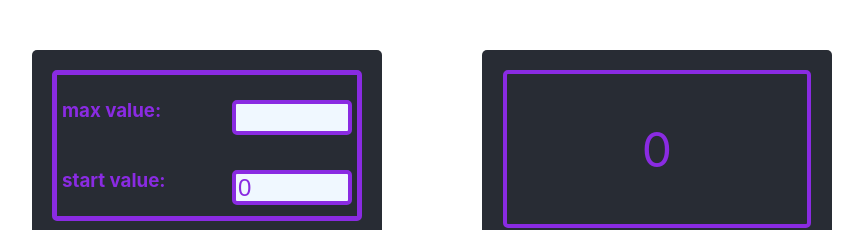
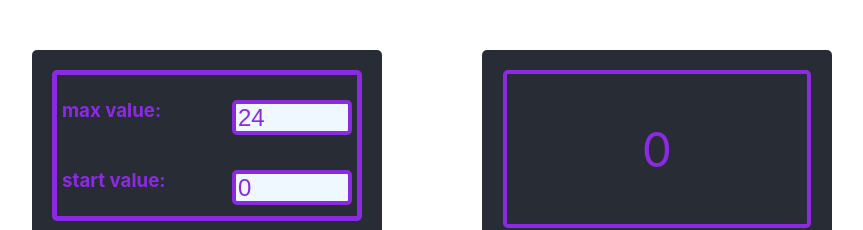
Before and after one commit to Zebych/counter, a React (Create React App) app in the folder my-appGit/: page / in a window 1280 px wide. Shown: the top 230 px of the page, without its empty margins (208-1071 px from the left). Built offline with nearby package versions, Linux system fonts and the light colour scheme.

Commit message:
does not work localStorage)

```diff
--- a/my-appGit/src/App.tsx
+++ b/my-appGit/src/App.tsx
@@ -1,27 +1,61 @@
-import React, {useState} from 'react';
+import React, {useEffect, useState} from 'react';
 import './App.css';
 import Counter from "./Counter/Сounter";
 import CustomCounter from "./CustomCounter/CustomСounter";
 
 
 function App() {
-    let [value, setValue] = useState(0)
+    let [value, setValue] = useState<number>(0)
+    const [valueMax, setValueMax] = useState(24)
+    const [valueStart, setValueStart] = useState(0)
+
+    useEffect(()=>{
+        localStorage.setItem('valueMax',JSON.stringify(valueMax))
+    },[valueMax])
+    useEffect(() => {
+        let maxValue = localStorage.getItem('valueMax')
+        if (maxValue) {
+            setValueMax(JSON.parse(maxValue))
+        }
+    }, [])
+
+    useEffect(()=>{
+        localStorage.setItem('valueStart',JSON.stringify(valueStart))
+    },[valueStart])
+    useEffect(() => {
+        let startValue = localStorage.getItem('valueStart')
+        if (startValue) {
+            setValueStart(JSON.parse(startValue))
+        }
+    }, [])
 
     const incButton = () => {
         setValue(++value)
     }
     const resetButton = () => {
-        setValue(0)
+        setValue(valueStart)
     }
-    const startValue = (start: string) => {
+    const startValue = (valueStart: number) => {
+        setValue(valueStart)
+    }
+    const maxValue = (valueMax: number) => {
+        setValueMax(valueMax)
+    }
 
-    }
-    const maxValue = (max: string) => {
-
-    }
     return (<div className={'position'}>
-            <CustomCounter value={value} maxValue={maxValue} StartValue={startValue}/>
-            <Counter value={value} incButton={incButton} resetButton={resetButton}/>
+            <CustomCounter startValue={startValue}
+                           maxValue={maxValue}
+                           valueStart={valueStart}
+                           setValueStart={setValueStart}
+                           setValue={setValue}
+                           valueMax={valueMax}
+            />
+            <Counter
+                value={value}
+                valueMax={valueMax}
+                incButton={incButton}
+                resetButton={resetButton}
+            />
         </div>
     )
 }
--- a/my-appGit/src/Counter/Сounter.tsx
+++ b/my-appGit/src/Counter/Сounter.tsx
@@ -7,12 +7,14 @@ type CounterPropsType = {
     value: number
     incButton: () => void
     resetButton: () => void
+    valueMax:number
 }
 
 const Counter: React.FC<CounterPropsType> = (props) => {
-    let presentValue = props.value
+    const valueMax=props.valueMax
+    const presentValue = props.value
 
-    const incButton = () => presentValue < 5 ? props.incButton() : ''
+    const incButton = () => presentValue < valueMax ? props.incButton() : ''
     const resetButton = () => {
         props.resetButton()
     }
@@ -22,7 +24,7 @@ const Counter: React.FC<CounterPropsType> = (props) => {
                 <div className={s.display}>{presentValue}</div>
             </div>
             <div className={s.buttons}>
-                <button className={s.button} onClick={incButton} disabled={presentValue === 5}>inc</button>
+                <button className={s.button} onClick={incButton} disabled={presentValue===valueMax}>inc</button>
                 <button className={s.button} onClick={resetButton} disabled={presentValue === 0}>reset</button>
             </div>
         </div>
--- a/my-appGit/src/CustomCounter/CustomСounter.tsx
+++ b/my-appGit/src/CustomCounter/CustomСounter.tsx
@@ -1,25 +1,30 @@
 import React, {ChangeEvent} from 'react';
-
 import s from './CustomCounter.module.css'
 
 
 type CustomCounterPropsType = {
-    value: number
-    maxValue: (value: string) => void
-    StartValue: (value: string) => void
+    startValue:(valueStart:number)=>void
+    maxValue:(valueMax:number)=>void
+    valueStart:number
+    valueMax:number
+    setValueStart:(parseValue:number)=>void
+    setValue:(parseMaxValue:number)=>void
 }
 
 const CustomCounter: React.FC<CustomCounterPropsType> = (props) => {
 
+    const valueStart=props.valueStart
 
     const onChangeMaxValueHandler = (e: ChangeEvent<HTMLInputElement>) => {
-        props.maxValue(e.currentTarget.value)
+        props.maxValue (JSON.parse(e.currentTarget.value))
     }
     const onChangeStartHandler = (e: ChangeEvent<HTMLInputElement>) => {
-        props.StartValue(e.currentTarget.value)
+        let parseValue=JSON.parse(e.currentTarget.value)
+        props.setValueStart (parseValue)
     }
-    const setButton = () => {
 
+    const setButton=()=>{
+        props.startValue(valueStart)
     }
     return (
         <div className={s.outer_contour}>
@@ -27,17 +32,18 @@ const CustomCounter: React.FC<CustomCounterPropsType> = (props) => {
             <div className={s.counter}>
                 <div className={s.headDisplay}>
                     <h3>max value:</h3>
-                    <input className={s.display} type={"number"} min={0} max={24} onChange={onChangeMaxValueHandler}/>
+                    <input className={s.display} value={props.valueMax}  type={"number"} min={0} max={24}
+                           onChange={onChangeMaxValueHandler}/>
                 </div>
                 <div className={s.headDisplay}>
                     <h3>start value:</h3>
-                    <input className={s.display} value={0} type={"number"} min={0} max={24}
+                    <input className={s.display} value={valueStart}  type={"number"} min={0} max={24}
                            onChange={onChangeStartHandler}/>
                 </div>
             </div>
 
             <div className={s.buttons}>
-                <button className={s.button} onClick={setButton} disabled={props.value === 5}>set</button>
+                <button className={s.button} onClick={setButton} >set</button>
             </div>
         </div>
     );
```
